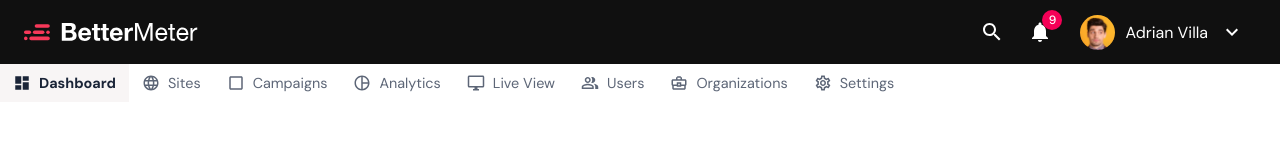
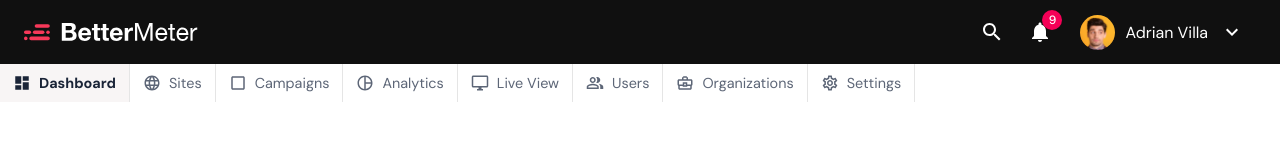
Before and after one commit to GBarkhatov/carlo-test, a React (Create React App) app: page / in a window 1280 px wide. Shown: the top 160 px of the page. Built offline with nearby package versions, Linux system fonts and the light colour scheme.

Commit message:
add border right

```diff
--- a/src/components/AppBar/Links.js
+++ b/src/components/AppBar/Links.js
@@ -23,6 +23,7 @@ const Button = styled(Link)`
     props.match === 'yes' ? '#F8F5F5' : '#FFFFFF'};
   font-weight: ${(props) => (props.match === 'yes' ? 700 : 400)};
   font-size: 0.9rem;
+  border-right: 1px solid #E5E5E5;
 
   &:hover {
     filter: brightness(110%);
```
